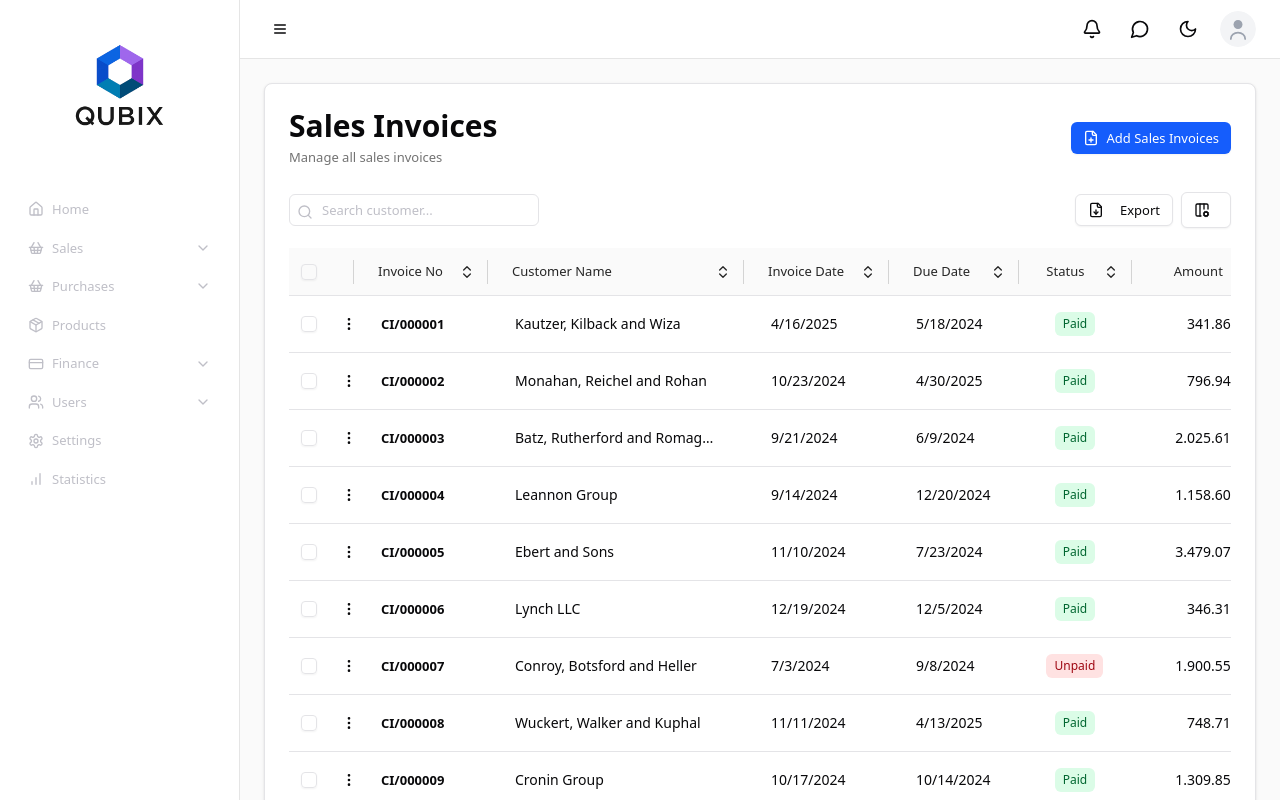
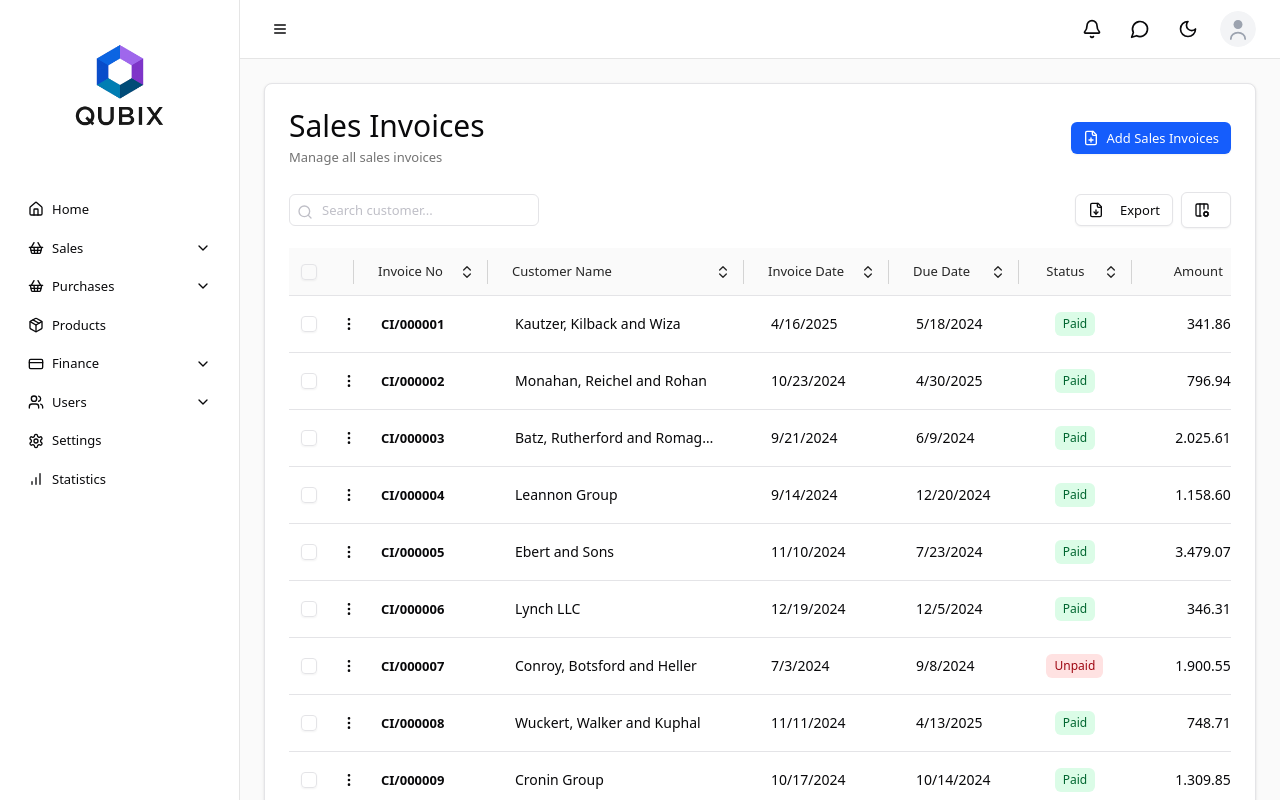
Before and after one commit to herryroby/turbo-starter, a Next.js app in the folder apps/web/: page /sales/invoices in a window 1280 px wide. Built offline with nearby package versions, Linux system fonts and the light colour scheme.

Commit message:
fix: update typography and remove unused text color in ListPage and Sidebar components

```diff
--- a/apps/web/components/common/list-page/list-page.tsx
+++ b/apps/web/components/common/list-page/list-page.tsx
@@ -67,7 +67,7 @@ function ListPage<TData extends object>({
       <div className="space-y-6">
         <div className="flex items-center justify-between">
           <div>
-            <h1 className="mb-1 text-3xl font-bold">{pageTitle}</h1>
+            <h1 className="mb-1 text-3xl font-medium">{pageTitle}</h1>
             <p className="text-neutral-500 dark:text-neutral-400">{subPageTitle}</p>
           </div>
           {addLink && (
--- a/apps/web/components/sidebar/sidebar.tsx
+++ b/apps/web/components/sidebar/sidebar.tsx
@@ -93,7 +93,7 @@ const AccordionMenuItem = ({ item }: { item: MenuItem }) => {
     return (
       <Link
         href={item.href || '#'}
-        className="text-muted-foreground hover:bg-muted flex cursor-pointer items-center gap-2 rounded-md px-3 py-2 text-sm transition-colors duration-200"
+        className="hover:bg-muted flex cursor-pointer items-center gap-2 rounded-md px-3 py-2 text-sm transition-colors duration-200"
       >
         {item.icon}
         <span>{item.name}</span>
@@ -105,7 +105,7 @@ const AccordionMenuItem = ({ item }: { item: MenuItem }) => {
     <div>
       <button
         onClick={() => setIsOpen(!isOpen)}
-        className="text-muted-foreground hover:bg-muted flex w-full cursor-pointer items-center justify-between rounded-md px-3 py-2 text-sm transition-colors duration-200"
+        className="hover:bg-muted flex w-full cursor-pointer items-center justify-between rounded-md px-3 py-2 text-sm transition-colors duration-200"
       >
         <div className="flex items-center gap-2">
           {item.icon}
@@ -119,7 +119,7 @@ const AccordionMenuItem = ({ item }: { item: MenuItem }) => {
             <Link
               key={index}
               href={subItem.href || '#'}
-              className="text-muted-foreground hover:bg-muted flex cursor-pointer items-center gap-2 rounded-md px-3 py-2 text-sm transition-colors duration-200"
+              className="hover:bg-muted flex cursor-pointer items-center gap-2 rounded-md px-3 py-2 text-sm transition-colors duration-200"
             >
               {subItem.icon}
               <span>{subItem.name}</span>
```
